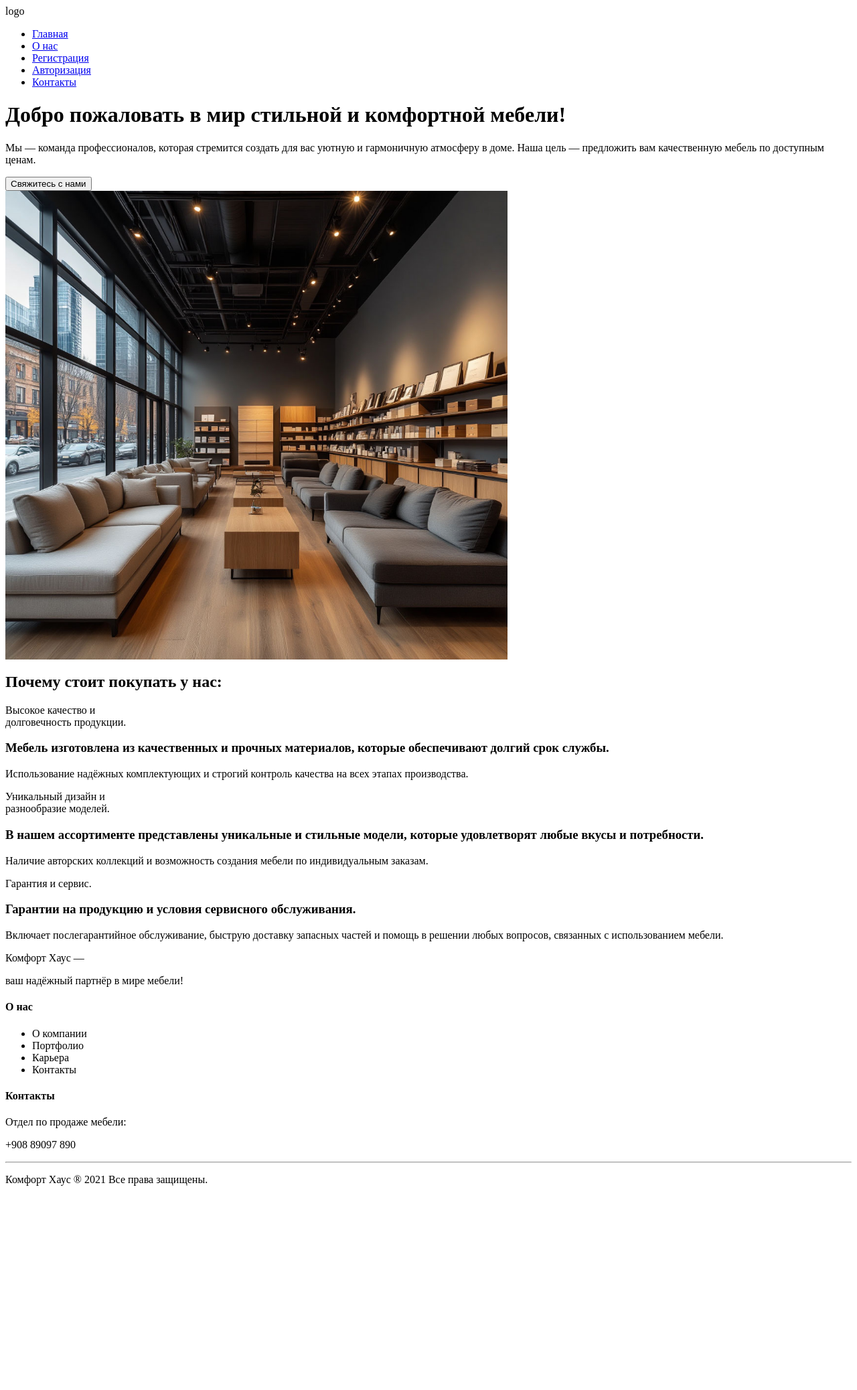
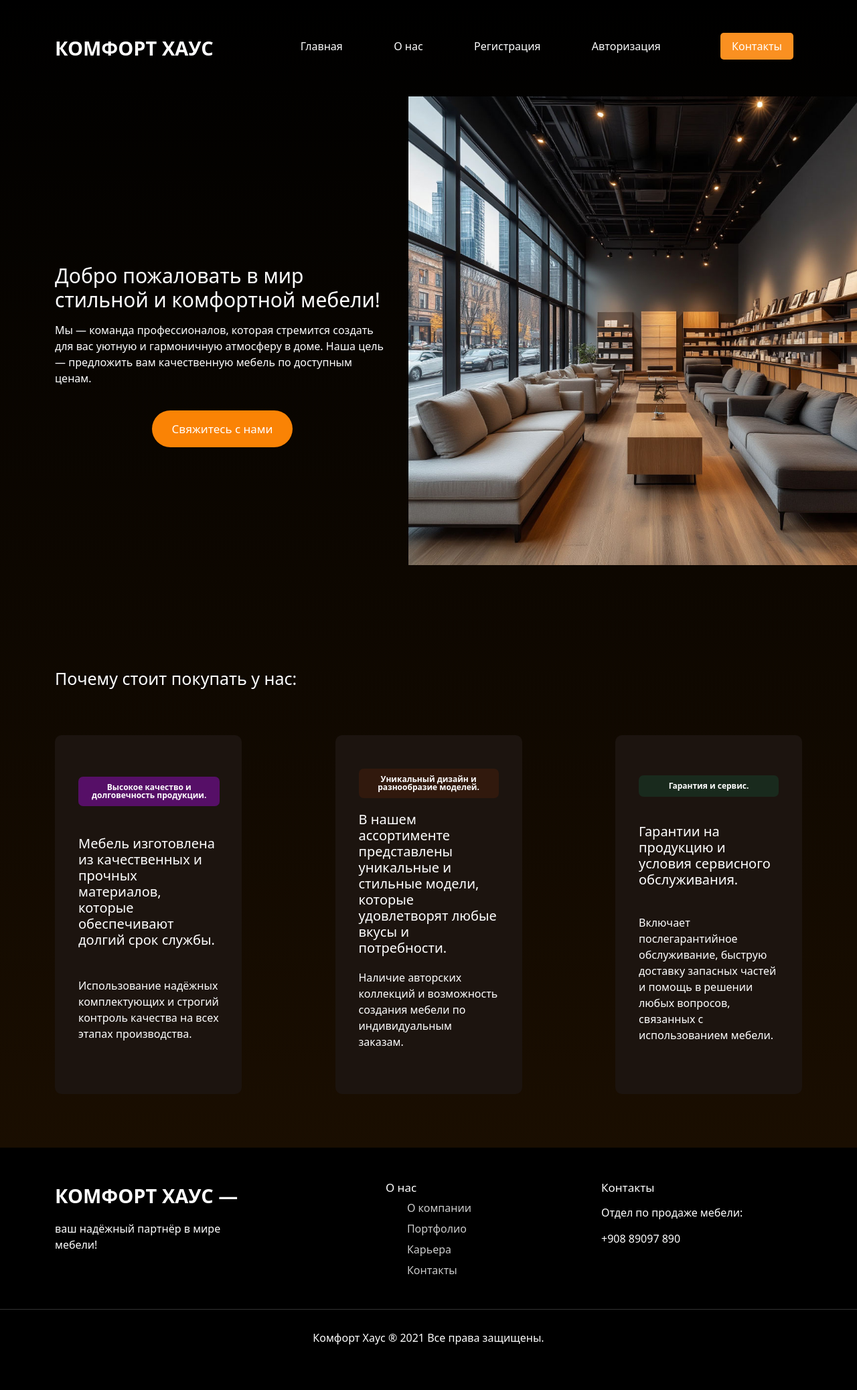
Before and after one commit to 12Danil1221/www, a PHP site: page /about.php in a window 1280 px wide. Shown: the whole page at 67% size. Before the commit the page ends 1771 px from the top, so only its background shows below. Run offline with PHP 8.4, Linux system fonts and the light colour scheme.

Commit message:
📝 Update header structure: Revamp HTML layout with improved semantic elements, add meta tags for better SEO, and enhance styling for a cohesive dark theme across the site.

```diff
--- a/include/header.php
+++ b/include/header.php
@@ -1,6 +1,47 @@
+<!DOCTYPE html>
+<html lang="en">
+
+<head>
+    <meta charset="UTF-8">
+    <meta name="viewport" content="width=device-width, initial-scale=1.0">
+    <title>Комфорт Хаус</title>
+    <link rel="stylesheet" href="../www/css/main.css">
+    <link rel="stylesheet" href="https://cdn.jsdelivr.net/npm/bootstrap@5.2.3/dist/css/bootstrap.min.css">
+    <style>
+    body {
+        background-color: #000;
+    }
+
+    a {
+        color: #fff;
+        text-decoration: none;
+    }
+
+    a:hover {
+        color: #f0f0f0ff;
+    }
+
+    .btn:hover {
+        color: #fff;
+    }
+
+    h1,
+    h2,
+    h3,
+    h4,
+    li,
+    p,
+    span {
+        color: #fff;
+    }
+    </style>
+</head>
+
+<body>
+
     <header class="container">
-    <span class="logo">logo</span>
-    <nav>
+        <span class="logo"><a href="./index.php">Комфорт Хаус</a></span>
+        <nav class="navbar_nav">
             <ul>
                 <li class="active"><a href="./index.php">Главная</a></li>
                 <li><a href="./about.php">О нас</a></li>
@@ -8,9 +49,9 @@
                 <?php
             if(isset($_COOKIE['login']))
 
-        echo '<li><a href="./user.php">Кабинет пользователя</a></li>
-        <li><a href="./cart.php">Корзину</a></li>
-        <li><a href="./func/logout.php">Выход</a></li>
+        echo '<li class="profile"><a href="./user.php">Кабинет пользователя</a></li>
+        <li class="user_card"><a href="./cart.php">Корзину</a></li>
+        <li class="logout"><a href="./func/logout.php">Выход</a></li>
         ';
             else
             echo '<li><a href="./reg.php">Регистрация</a></li>
```
Lines whose indentation alone changed are shown as unchanged.
